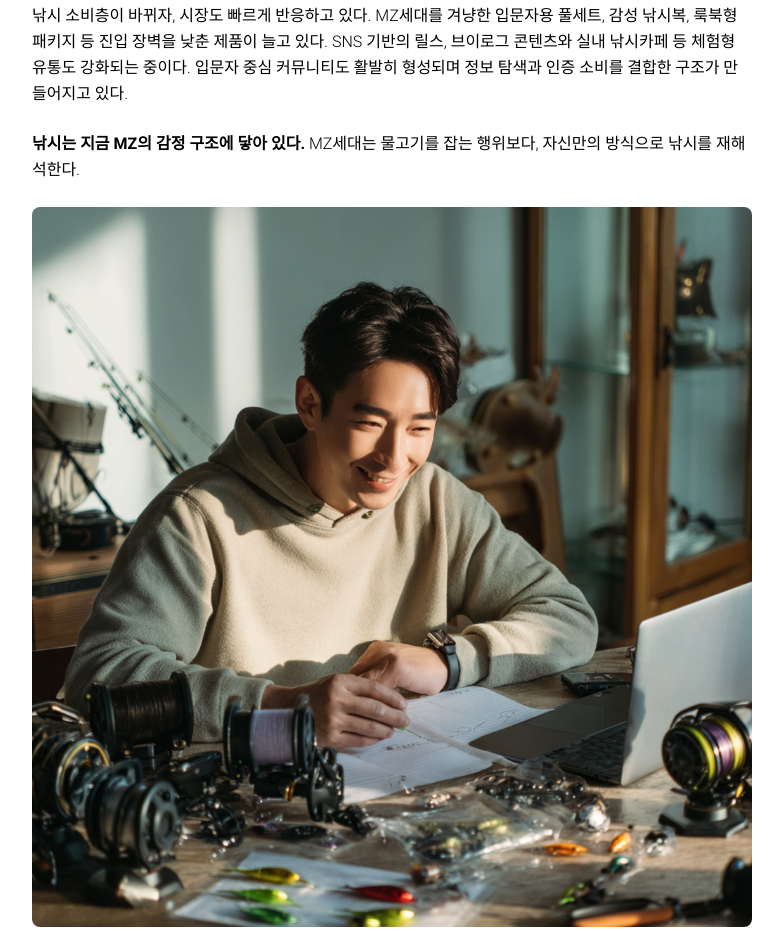
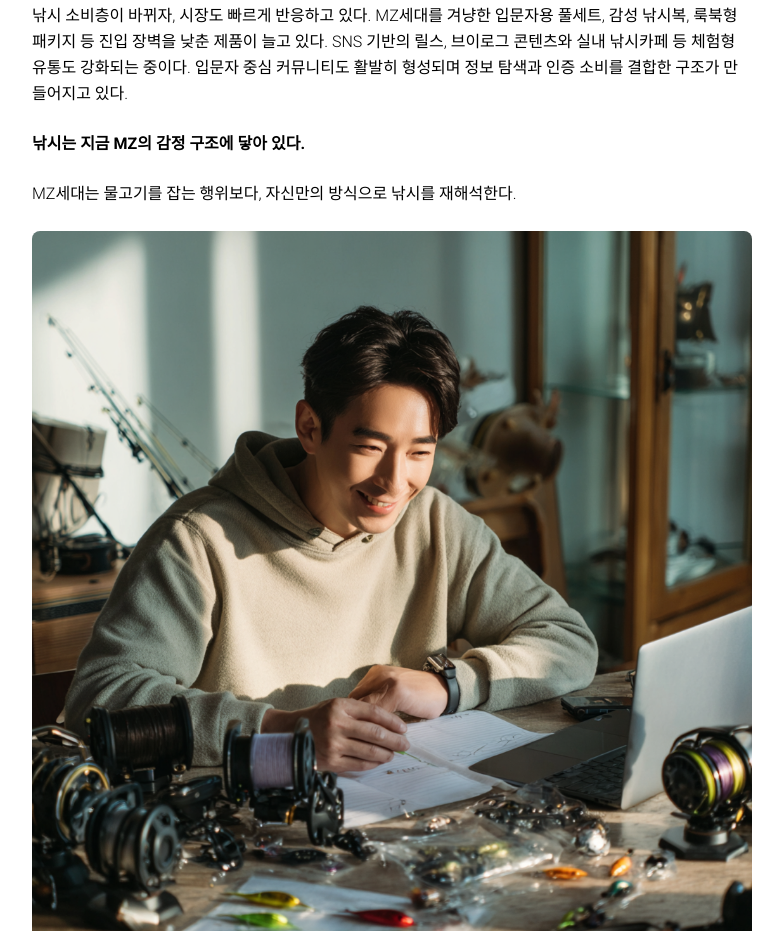
Before and after one commit to K-pepper/hyejin-portfolio, a plain HTML site: page cast03.html in a window 1280 px wide. Shown: the part 877-1808 px from the top of the page, without its empty margins (248-1031 px from the left). Drawn offline with nearby package versions, Linux system fonts and the light colour scheme.

Commit message:
cast03.html 강조 문장 '낚시는 지금~'을 새 문단으로 분리

```diff
--- a/cast03.html
+++ b/cast03.html
@@ -67,7 +67,7 @@
       </p>
       <p class="mt-6">
   <strong>낚시는 지금 MZ의 감정 구조에 닿아 있다.</strong>
-  MZ세대는 물고기를 잡는 행위보다, 자신만의 방식으로 낚시를 재해석한다.
+  <p>MZ세대는 물고기를 잡는 행위보다, 자신만의 방식으로 낚시를 재해석한다.</p>
 </p>
 
       <!-- 이미지 1 -->
```
